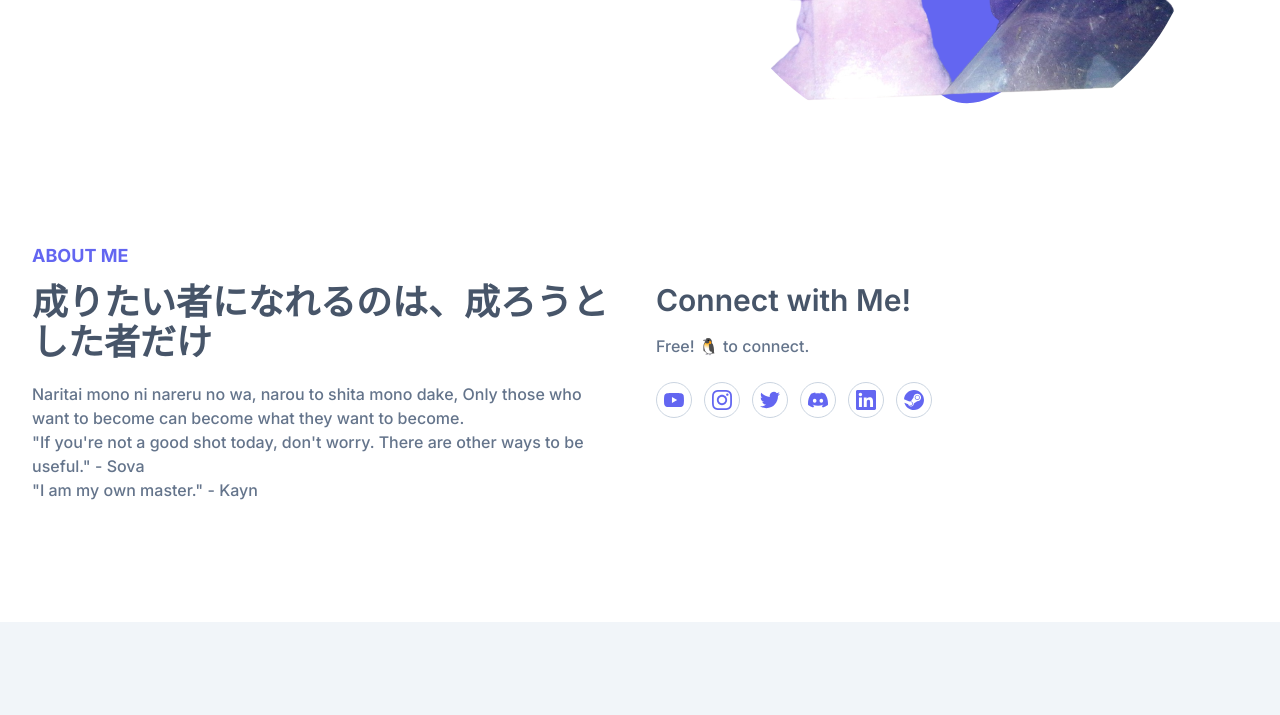
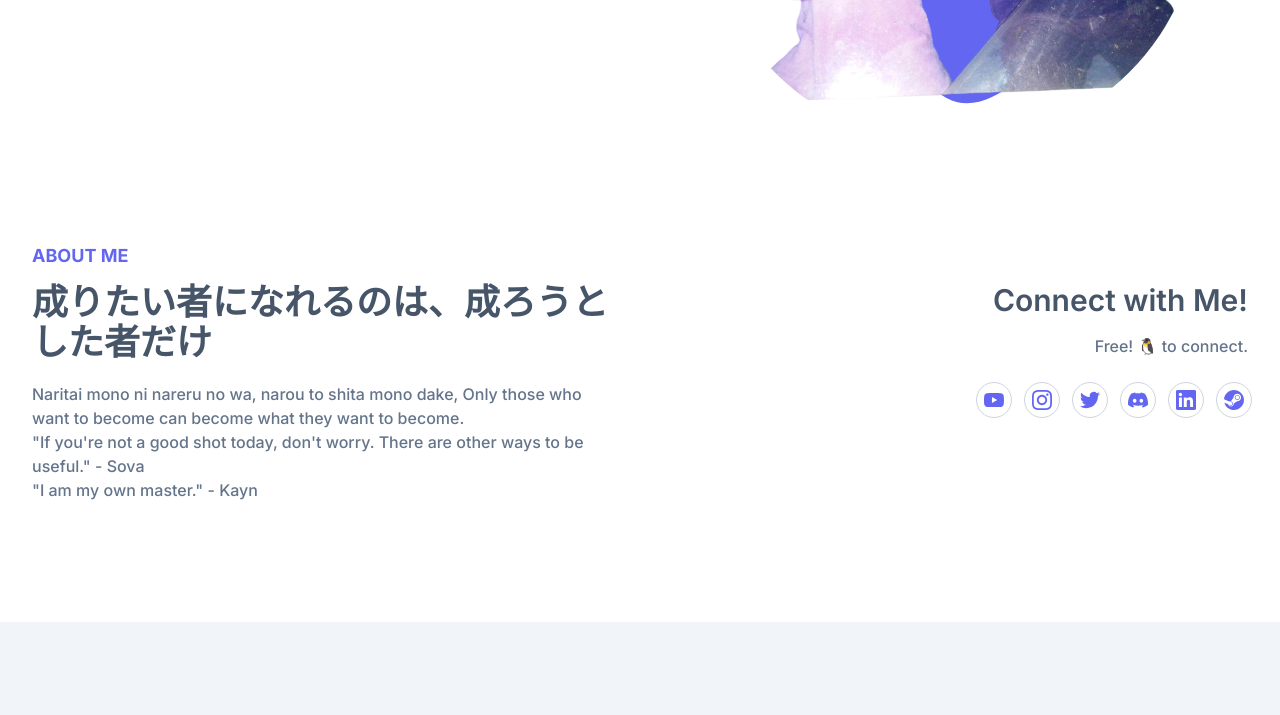
Before and after one commit to sleepisfun17/mirfanfanani.github.io, a website: page index.html in a window 1280 px wide. Shown: the part 486-1201 px from the top of the page. Drawn offline with Linux system fonts and the light colour scheme.

Commit message:
small fix

```diff
--- a/index.html
+++ b/index.html
@@ -139,10 +139,10 @@
               "I am my own master." - Kayn
             </p>
           </div>
-          <div class="w-full px-4 lg:w-1/2">
+          <div class="relative w-full px-4 text-right lg:w-1/2">
             <h3 class="mb-4 text-2xl font-semibold text-dark transition duration-500 dark:text-white lg:pt-10 lg:text-3xl">Connect with Me!</h3>
             <p class="mb-6 text-base font-medium text-secondary">Free! 🐧 to connect.</p>
-            <div class="flex items-center">
+            <div class="absolute right-0 flex items-center">
               <!-- Youtube -->
               <a href="https://youtube.com" target="_blank" class="mr-3 flex h-9 w-9 items-center justify-center rounded-full border border-slate-300 text-primary hover:border-primary hover:bg-primary hover:text-white">
                 <svg role="img" width="20" viewBox="0 0 24 24" xmlns="http://www.w3.org/2000/svg" class="fill-current">
```
Also changed, not shown: dist/output.css.
